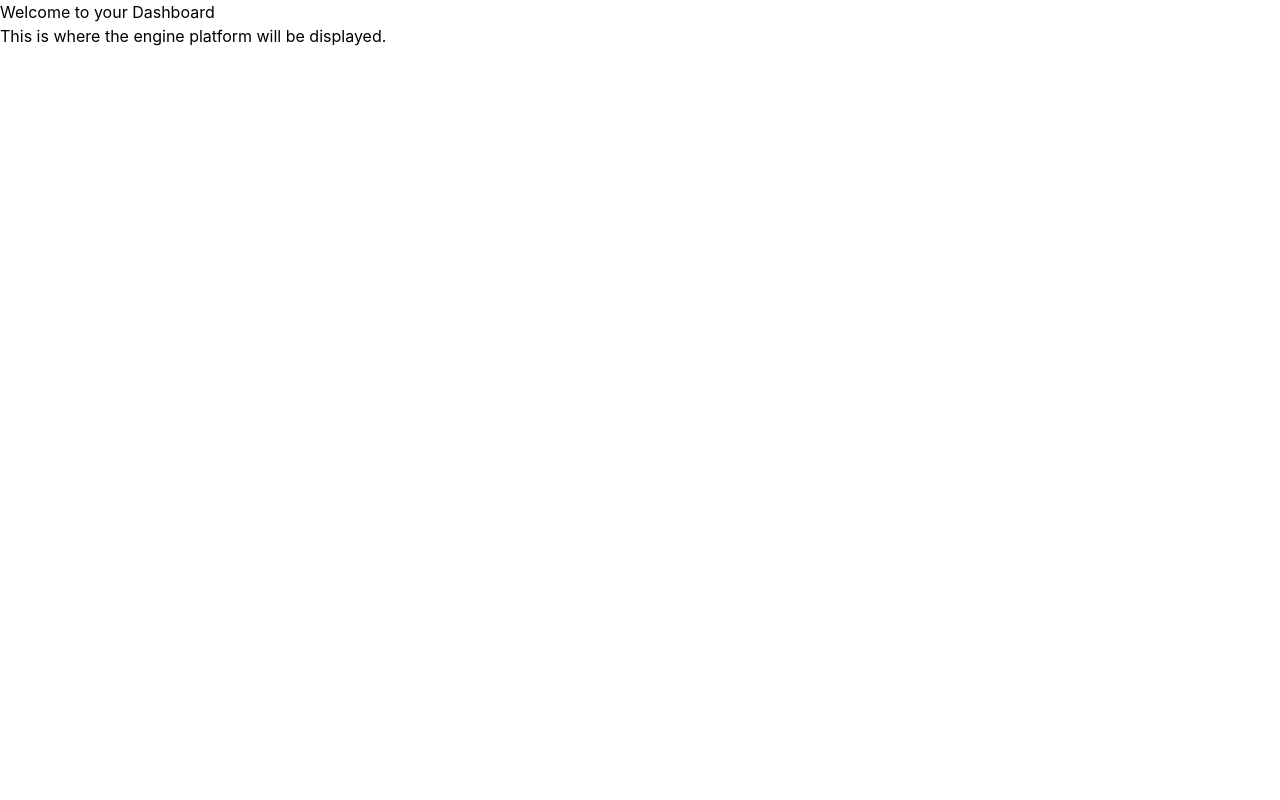
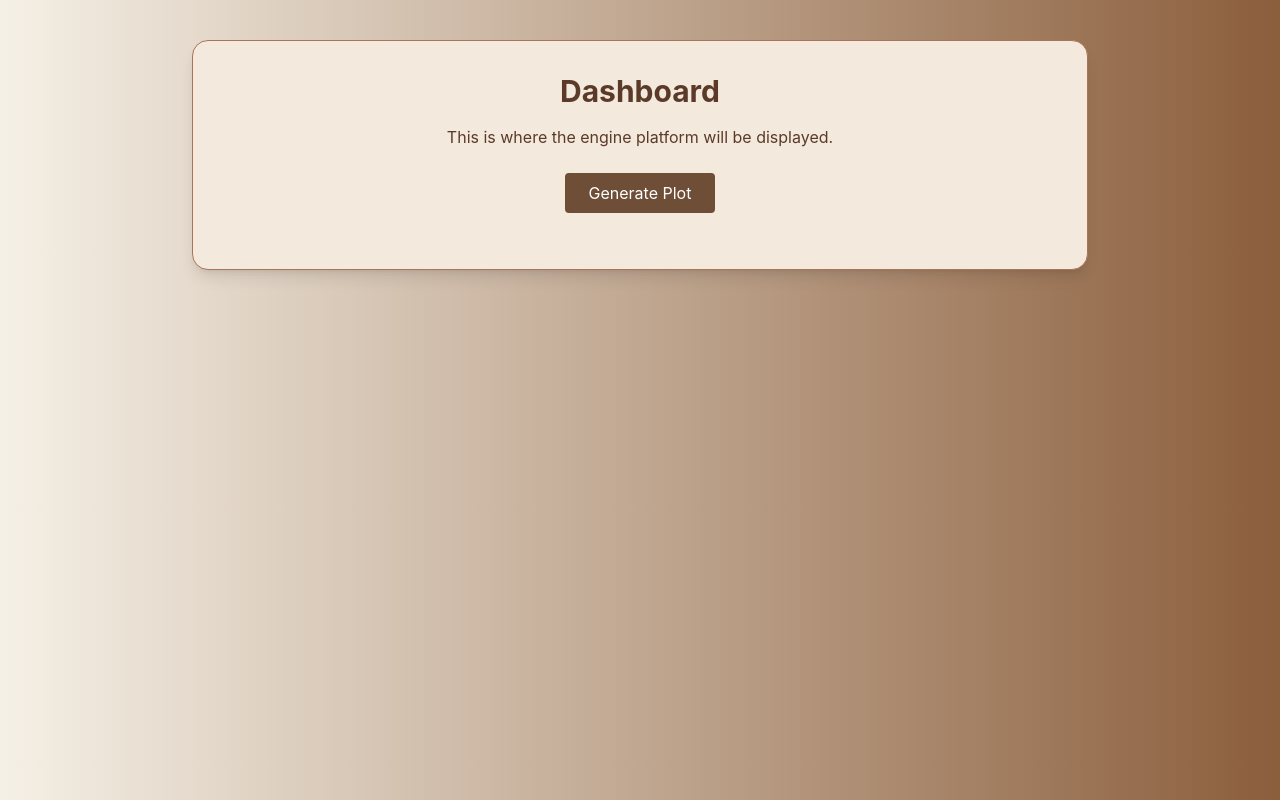
Before and after one commit to Manal137/frontend, a React (Create React App) app: page /dashboard in a window 1280 px wide. Built offline with nearby package versions, Linux system fonts and the light colour scheme; sample sign-in values are in the browser's storage.

Commit message:
first front

```diff
--- a/src/pages/DashboardPage.js
+++ b/src/pages/DashboardPage.js
@@ -1,11 +1,54 @@
+
 // src/pages/DashboardPage.js
-import React from 'react';
+import React, { useState } from 'react';
+import { LineChart, Line, XAxis, YAxis, CartesianGrid, Tooltip, ResponsiveContainer } from 'recharts';
+
+const dummyData = [
+  { name: 'Point A', value: 100 },
+  { name: 'Point B', value: 300 },
+  { name: 'Point C', value: 200 },
+  { name: 'Point D', value: 400 },
+  { name: 'Point E', value: 150 },
+];
 
 const DashboardPage = () => {
+  const [data, setData] = useState([]);
+
+  const handleGeneratePlot = () => {
+    // Simulate plot generation with dummy data
+    setData(dummyData);
+  };
+
   return (
-    <div>
-      <h2>Welcome to your Dashboard</h2>
-      <p>This is where the engine platform will be displayed.</p>
+    <div className="min-h-screen px-6 py-10 bg-gradient-to-r from-[#f5f0e6] to-[#8b5e3c] text-[#5b3a29]">
+      <div className="max-w-4xl mx-auto bg-[#f3e9dc] p-8 rounded-2xl shadow-lg border border-[#a97458]">
+        <h2 className="text-3xl font-bold mb-4 text-center">Dashboard</h2>
+        <p className="mb-6 text-center">This is where the engine platform will be displayed.</p>
+
+        <div className="flex justify-center mb-6">
+          <button
+            onClick={handleGeneratePlot}
+            className="px-6 py-2 rounded text-white transition"
+            style={{ backgroundColor: '#6f4e37' }}
+            onMouseOver={(e) => (e.currentTarget.style.backgroundColor = '#8b5e3c')}
+            onMouseOut={(e) => (e.currentTarget.style.backgroundColor = '#6f4e37')}
+          >
+            Generate Plot
+          </button>
+        </div>
+
+        {data.length > 0 && (
+          <ResponsiveContainer width="100%" height={300}>
+            <LineChart data={data}>
+              <CartesianGrid strokeDasharray="3 3" />
+              <XAxis dataKey="name" stroke="#5b3a29" />
+              <YAxis stroke="#5b3a29" />
+              <Tooltip />
+              <Line type="monotone" dataKey="value" stroke="#a97458" strokeWidth={2} />
+            </LineChart>
+          </ResponsiveContainer>
+        )}
+      </div>
     </div>
   );
 };
--- a/src/pages/LandingPage.js
+++ b/src/pages/LandingPage.js
@@ -1,3 +1,49 @@
+
+
+// import React from 'react';
+// import { useNavigate } from 'react-router-dom';
+
+// const LandingPage = () => {
+//   const user = JSON.parse(localStorage.getItem('user'));
+//   const navigate = useNavigate();
+
+//   const handleLogout = () => {
+//     localStorage.removeItem('user');
+//     localStorage.removeItem('token');
+//     navigate('/login');
+//   };
+
+//   return (
+//     <div
+//       className="h-screen flex flex-col items-start justify-center px-16 relative"
+//       style={{ backgroundColor: '#f3e9dc' }}
+//     >
+//       <button
+//         onClick={handleLogout}
+//         className="absolute top-6 right-6 bg-[#6f4e37] hover:bg-[#8b5e3c] text-white font-semibold py-1 px-4 rounded-md transition"
+//       >
+//         Logout
+//       </button>
+
+//       <h1 className="text-5xl font-bold text-gray-900 mb-4">
+//         Welcome, {user?.name || 'User'}!
+//       </h1>
+
+//       <p className="text-xl text-gray-800 mb-6">
+//         You have successfully logged in to BladeRunner.
+//       </p>
+
+//       <button
+//         onClick={() => window.location.href = process.env.REACT_APP_DASHBOARD_URL}
+//         className="bg-[#6f4e37] hover:bg-[#8b5e3c] text-white font-semibold py-2 px-6 rounded-lg transition"
+//       >
+//         Explore Dashboard
+//       </button>
+//     </div>
+//   );
+// };
+
+// export default LandingPage;
 
 
 import React from 'react';
@@ -11,6 +57,10 @@ const LandingPage = () => {
     localStorage.removeItem('user');
     localStorage.removeItem('token');
     navigate('/login');
+  };
+
+  const handleExploreDashboard = () => {
+    navigate('/dashboard'); // ✅ Use client-side routing
   };
 
   return (
@@ -34,7 +84,7 @@ const LandingPage = () => {
       </p>
 
       <button
-        onClick={() => window.location.href = process.env.REACT_APP_DASHBOARD_URL}
+        onClick={handleExploreDashboard}
         className="bg-[#6f4e37] hover:bg-[#8b5e3c] text-white font-semibold py-2 px-6 rounded-lg transition"
       >
         Explore Dashboard
```
